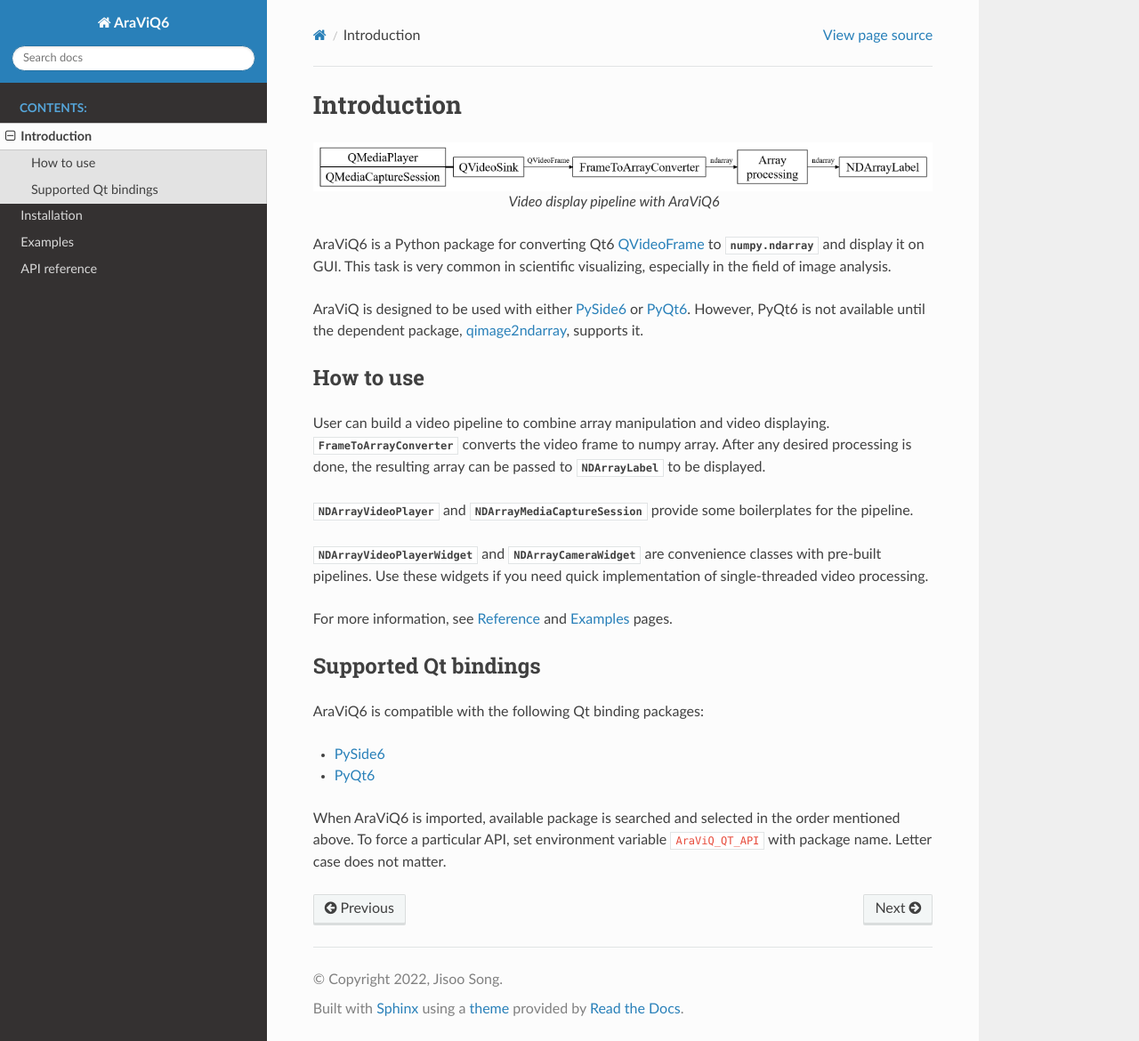
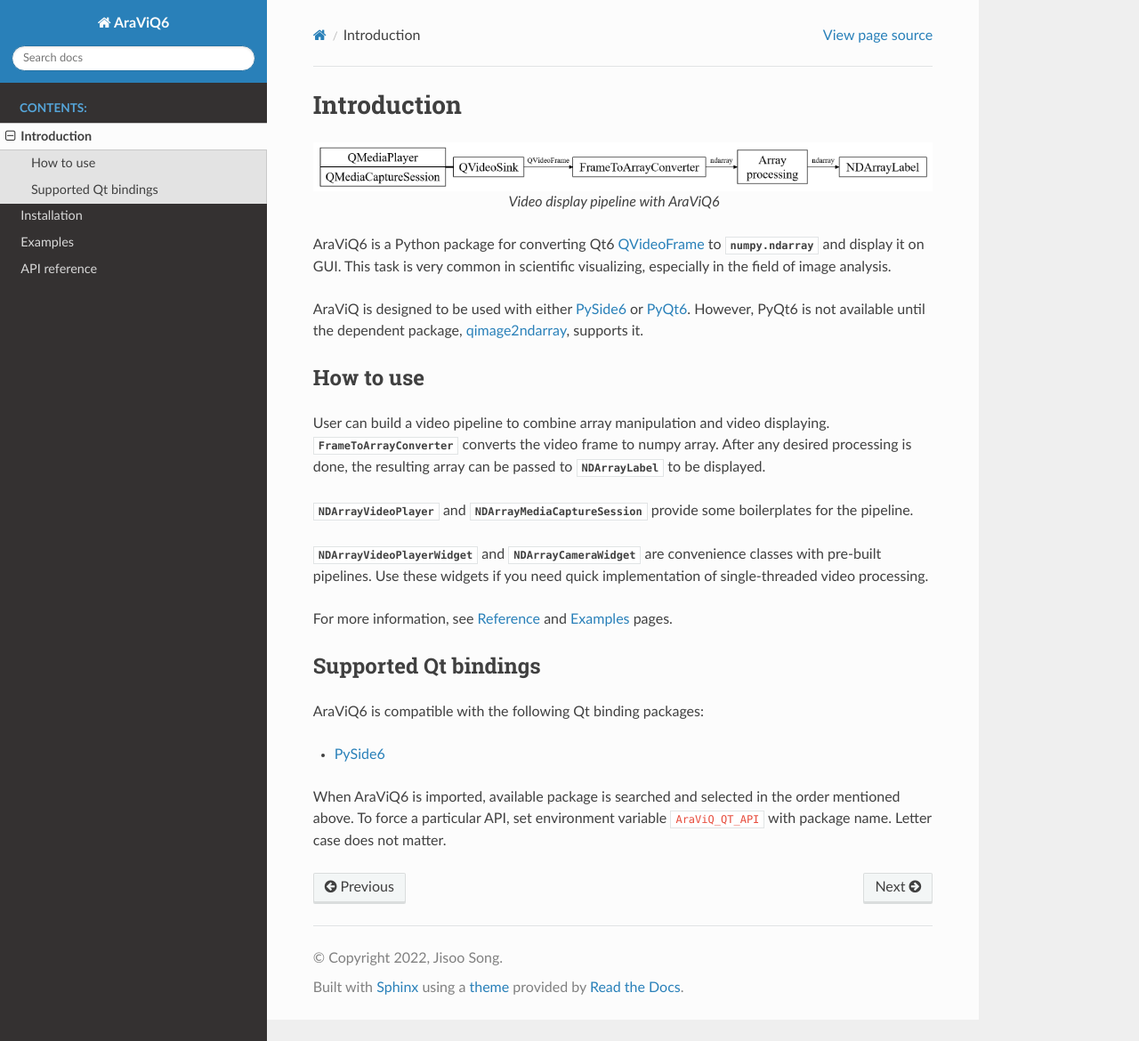
Before and after one commit to JSS95/araviq6, a Sphinx documentation site: the page built from doc/source/intro.rst, in a window 1280 px wide and 1170 px high. Shown: the whole window at 89% size. Built offline with Sphinx 7.4.7 and the Read the Docs theme 2.0.0, drawn with Linux system fonts in a browser that asks for light colours.

Commit message:
fix: make compatible with PySide6 6.4
Exclude PyQt6

```diff
--- a/doc/source/intro.rst
+++ b/doc/source/intro.rst
@@ -37,7 +37,6 @@
 AraViQ6 is compatible with the following Qt binding packages:
 
 * `PySide6 <https://pypi.org/project/PySide6/>`_
-* `PyQt6 <https://pypi.org/project/PyQt6/>`_
 
 When AraViQ6 is imported, available package is searched and selected in the order mentioned above.
 To force a particular API, set environment variable ``AraViQ_QT_API`` with package name. Letter case does not matter.
```
Also changed, not shown: 1 other file.
